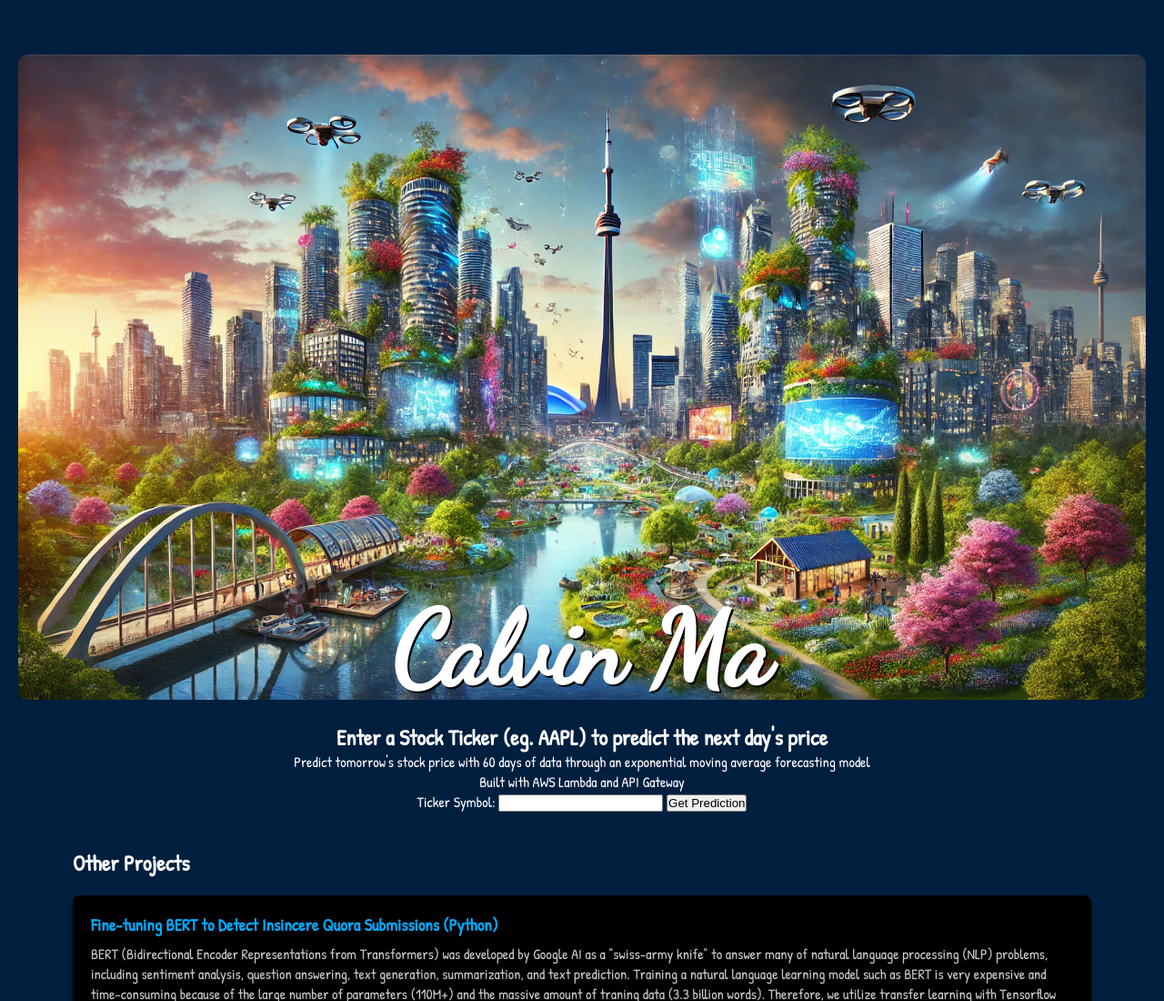
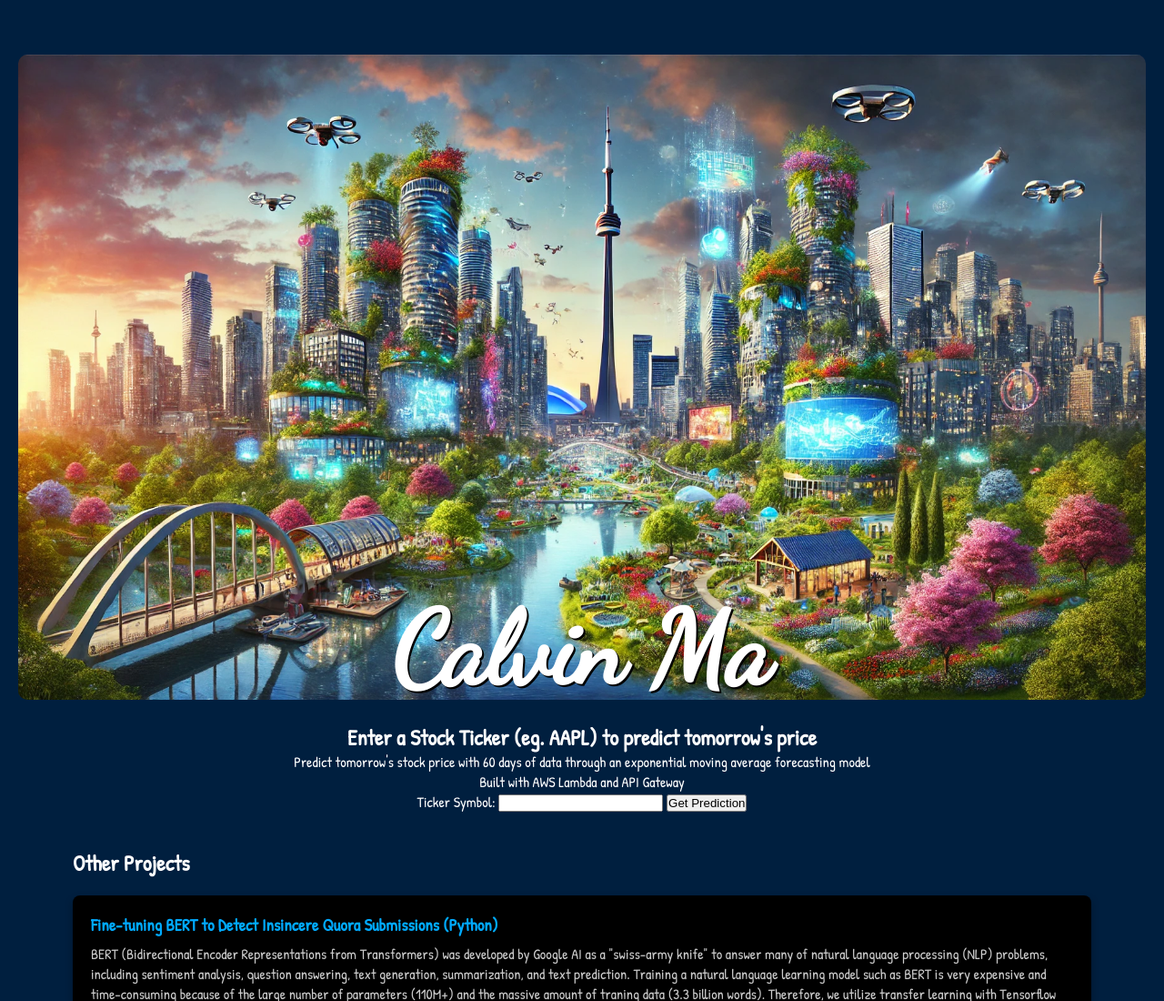
Before and after one commit to calvinma888/calvinma888.github.io, a plain HTML site: page index.html in a window 1280 px wide. Shown: the top 1100 px of the page at 91% size. Drawn offline with Linux system fonts and the light colour scheme.

Commit message:
Update index.html

```diff
--- a/index.html
+++ b/index.html
@@ -141,7 +141,7 @@
     <title>Stock Price Prediction</title>
 </head>
 <body>
-    <h2>Enter a Stock Ticker (eg. AAPL) to predict the next day's price</h2>
+    <h2>Enter a Stock Ticker (eg. AAPL) to predict tomorrow's price</h2>
     <p>Predict tomorrow's stock price with 60 days of data through an exponential moving average forecasting model</p>
     <p>Built with AWS Lambda and API Gateway</p>
     <form id="tickerForm">
```
